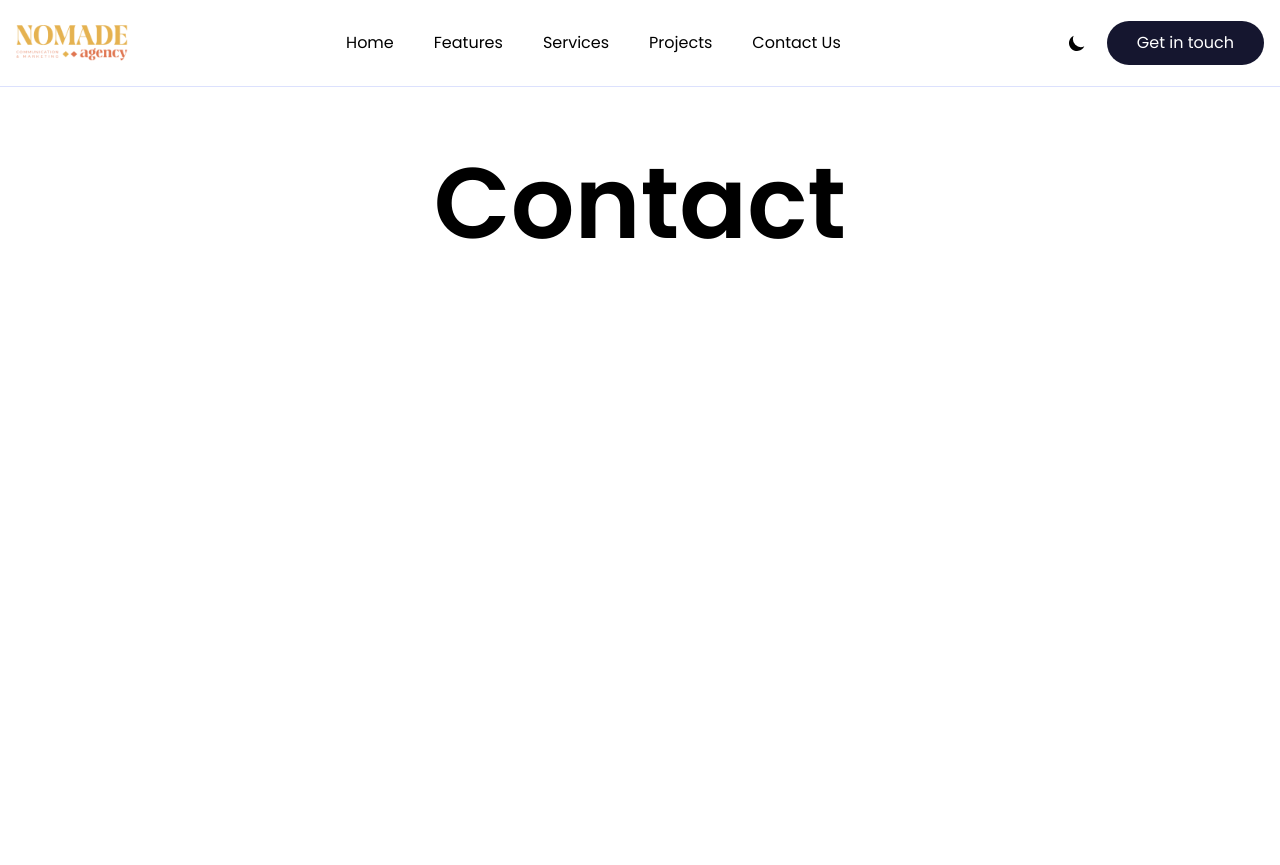
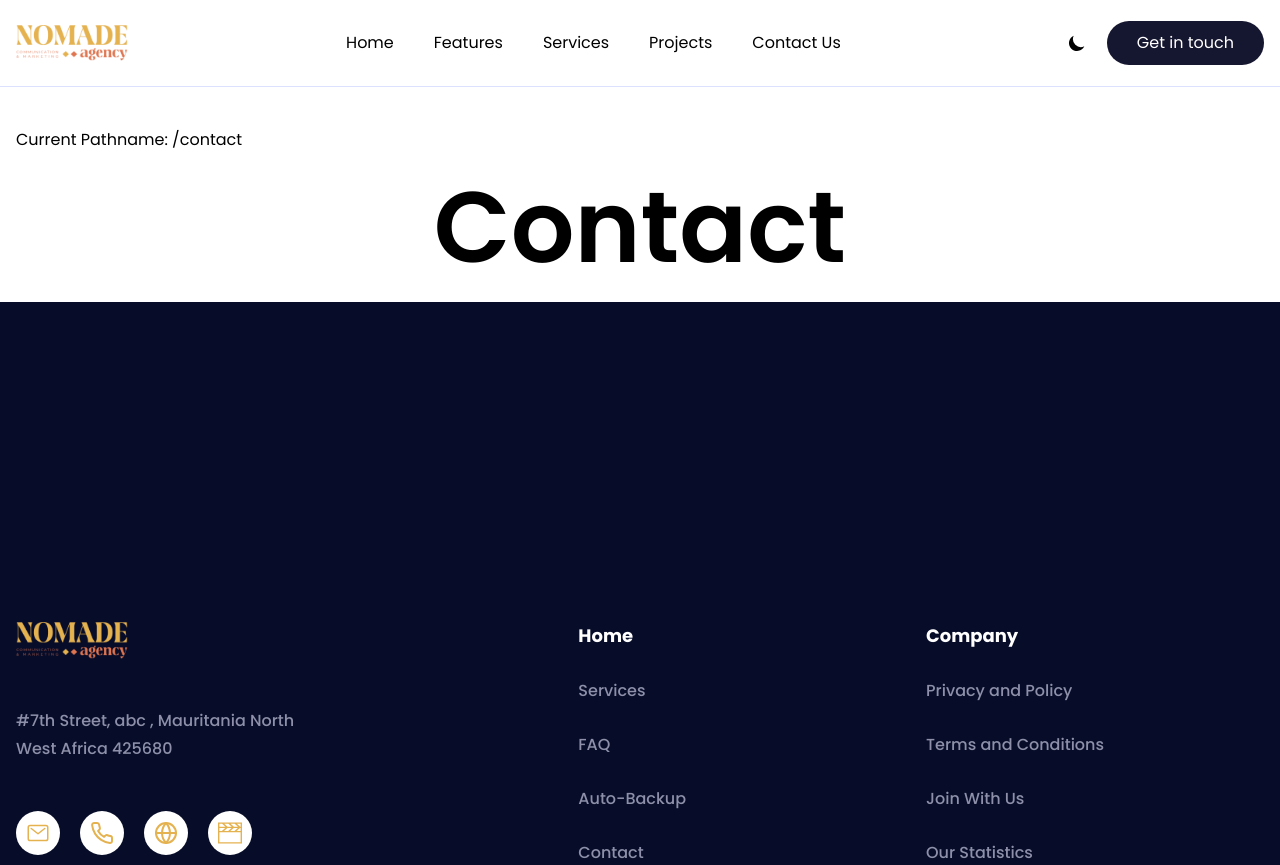
Before and after one commit to abishek180/nomade, a Next.js app: page /contact in a window 1280 px wide. Before the commit the page ends 800 px from the top, so only its background shows below. Built offline with nearby package versions, Linux system fonts and the light colour scheme.

Commit message:
adding animations

```diff
--- /dev/null
+++ b/components/Typewrite.js
@@ -0,0 +1,39 @@
+import React from 'react'
+import { Typewriter } from 'react-simple-typewriter'
+
+
+const Typewrite = () => {
+  // const handleType = (count: number) => {
+  //   // access word count number
+  //   console.log(count)}
+  // }
+
+  const handleDone = () => {
+    console.log(`Done after 5 loops!`)
+  }
+
+  return (
+    <div className='App'>
+      <h1>
+        {' '}
+        <span>
+          {/* Style will be inherited from the parent element */}
+          <Typewriter
+            words={['Tools that can be used as lectures']}
+            loop={{isFinite}}
+            cursor
+            cursorStyle='.'
+            typeSpeed={100}
+            deleteSpeed={50}
+            delaySpeed={1000}
+            onLoopDone={handleDone}
+            // onType={handleType}
+          />
+        </span>
+      </h1>
+    </div>
+  )
+
+}
+
+export default Typewrite
--- a/components/footer.js
+++ b/components/footer.js
@@ -1,15 +1,73 @@
 import React from "react";
 import logo from "/public/Images/Rectangle.png";
 import Image from "next/image";
+import { IoMailOutline } from "react-icons/io5";
+import { LuPhone } from "react-icons/lu";
+import { FiGlobe } from "react-icons/fi";
+import { TfiVideoClapper } from "react-icons/tfi";
 
 const footer = () => {
   return (
     <footer>
-      <div className="h-[661px] bg-[#070C29] relative">
+      <div className="bg-[#070C29] relative">
         <div className="pt-80 max-w-screen-xl mx-auto px-[16px]">
-          <div className="w-[80px] h-[46px] lg:w-[112px] lg:h-[46px]">
-            <Image src={logo} className="w-[100%]" alt="logo" />
-            <p className="text-[#8D90A8] text-[16px] font-medium leading-[28px]">#7th Street, abc , Mauritania North West Africa 425680 </p>
+          <div className="flex flex-col gap-[250px] lg:flex-row justify-between">
+            <div className="w-[80px] h-[46px] lg:w-[112px] lg:h-[46px] flex flex-col gap-12">
+              <Image src={logo} className="w-[100%]" alt="logo" />
+              <p className="w-[301px] h-[56px] text-[#8D90A8] text-[16px] font-medium leading-[28px]">
+                #7th Street, abc , Mauritania North West Africa 425680{" "}
+              </p>
+              <div className="flex gap-5">
+                <div className="rounded-[100px] p-[10px] bg-[#fff]">
+                  <IoMailOutline color="#E5B250" size={24} />
+                </div>
+                <div className="rounded-[100px] p-[10px] bg-[#fff]">
+                  <LuPhone color="#E5B250" size={24} />
+                </div>
+                <div className="rounded-[100px] p-[10px] bg-[#fff]">
+                  <FiGlobe color="#E5B250" size={24} />
+                </div>
+                <div className="rounded-[100px] p-[10px] bg-[#fff]">
+                  <TfiVideoClapper color="#E5B250" size={24} />
+                </div>
+              </div>
+            </div>
+            <div className="flex flex-col lg:flex-row gap-10 lg:gap-60 pr-0 lg:pr-40">
+              <div className="flex flex-col gap-[30px]">
+                <p className="text-[#fff] text-[18px] font-bold leading-normal">
+                  Home
+                </p>
+                <p className="text-[#8D90A8] text-[16px] font-medium leading-normal">
+                  Services
+                </p>
+                <p className="text-[#8D90A8] text-[16px] font-medium leading-normal">
+                  FAQ
+                </p>
+                <p className="text-[#8D90A8] text-[16px] font-medium leading-normal">
+                  Auto-Backup
+                </p>
+                <p className="text-[#8D90A8] text-[16px] font-medium leading-normal">
+                  Contact
+                </p>
+              </div>
+              <div className="flex flex-col gap-[30px]">
+                <p className="text-[#fff] text-[18px] font-bold leading-normal">
+                  Company
+                </p>
+                <p className="text-[#8D90A8] text-[16px] font-medium leading-normal">
+                  Privacy and Policy
+                </p>
+                <p className="text-[#8D90A8] text-[16px] font-medium leading-normal">
+                  Terms and Conditions
+                </p>
+                <p className="text-[#8D90A8] text-[16px] font-medium leading-normal">
+                  Join With Us
+                </p>
+                <p className="text-[#8D90A8] text-[16px] font-medium leading-normal">
+                  Our Statistics
+                </p>
+              </div>
+            </div>
           </div>
         </div>
       </div>
--- a/components/page.js
+++ b/components/page.js
@@ -1,5 +1,6 @@
 import SmoothScroller from "./Smoothscroll";
 import Header from "./header";
+import Footer from "./footer";
 
 export default function Page({children}){
     return(
@@ -7,6 +8,7 @@ export default function Page({children}){
         <SmoothScroller/>
         <Header/>
         <main className="pt-32">{children}</main>
+        <Footer/>
         </>
     )
 }
--- a/package.json
+++ b/package.json
@@ -21,6 +21,8 @@
     "react": "^18",
     "react-dom": "^18",
     "react-icons": "^4.12.0",
+    "react-simple-typewriter": "^5.0.1",
+    "react-typewriter-effect": "^1.1.0",
     "sharp": "^0.33.1",
     "swiper": "^11.0.5",
     "tailwind-merge": "^2.2.0",
--- a/pages/contact.js
+++ b/pages/contact.js
@@ -1,11 +1,34 @@
 import Page from "@/components/page";
+import React from "react";
+import { useRouter } from "next/router";
 
-export default function Contact(){
-  return(
+
+function MyComponent() {
+  const router = useRouter();
+
+  return (
     <Page>
-      <div className="max-w-screen-xl mx-auto px-[16px">
-        <p className="text-[100px] text-center text-black font-semibold">Contact</p>
+      <div className="max-w-screen-xl mx-auto px-[16px]">
+        <div>
+          <h2>Current Pathname: {router.pathname}</h2>
+          {/* Other component logic based on pathname */}
+        </div>
+        <p className="text-[100px] text-center text-black font-semibold">
+          Contact
+        </p>
       </div>
     </Page>
-  )
+  );
 }
+
+export default MyComponent;
+
+// export default function Contact(){
+//   return(
+//     <Page>
+//       <div className="max-w-screen-xl mx-auto px-[16px">
+//         <p className="text-[100px] text-center text-black font-semibold">Contact</p>
+//       </div>
+//     </Page>
+//   )
+// }
--- a/pages/index.js
+++ b/pages/index.js
@@ -15,22 +15,26 @@ import digital from "/public/Images/digital.svg";
 import commercial from "/public/Images/commercial.svg";
 import ImageScroll from "@/components/imagescroll";
 import Accordian from "@/components/accordian";
-import Footer from "@/components/footer";
+// import TypeWriterEffect from 'react-typewriter-effect';
+import React from "react";
+import { useRef } from "react";
+import Typewrite from "@/components/Typewrite";
 
 export default function Home() {
+  const myAppRef = useRef(null);
   return (
     <Page>
       <div className="">
         <div className="grid grid-cols-1 sm:grid-cols-2 md:grid-cols-2 lg:grid-cols-2 gap-6 max-w-screen-xl mx-auto px-[16px]">
           <div className="flex flex-col justify-center gap-5">
             <p className="flex gap-1 text-[#080C2E] font-semibold text-[10px] lg:text-[16px] dark:text-white">
-              <span className="pt-[2px]">
+              <span className="pt-[2px] lg:pt-[6px]">
                 <FiGlobe size={10} />{" "}
               </span>
               We host more than 120,000 websites
             </p>
-            <h1 className="text-[40px] lg:text-[70px] text-[#080C2E] font-semibold leading-[100%] pt-10 dark:text-white">
-              Tools that can be used as lectures,
+            <h1 className="text-[40px] lg:text-[70px] text-[#080C2E] font-semibold leading-[100%] pt-5 dark:text-white">
+              <Typewrite />
             </h1>
             <p className="text-[#5D5D7C] text-[10px] lg:text-[16px] font-medium leading-[20px] pt-3 lg:pt-2">
               Presentations are tools that can be used as lectures, speeches,
@@ -361,7 +365,6 @@ export default function Home() {
             </div>
           </div>
         </div>
-        <Footer />
       </div>
     </Page>
   );
```
Also changed, not shown: 1 other file (tests, documents, lock files or other folders). Lines whose indentation alone changed are shown as unchanged.
